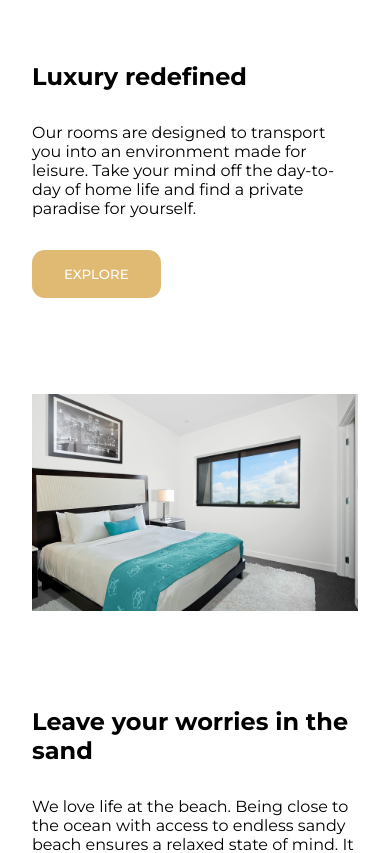
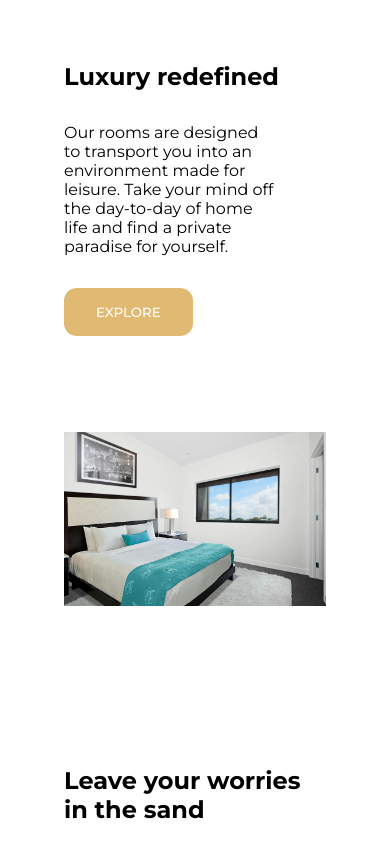
Before and after one commit to BanSimplified567/BanHotel, a React (Vite) app: page / in a window 390 px wide. Shown: the part 1080-1933 px from the top of the page. Built offline with nearby package versions, Linux system fonts and the light colour scheme.

Commit message:
BanHotel

```diff
--- a/src/Pages/Home.jsx
+++ b/src/Pages/Home.jsx
@@ -11,10 +11,12 @@ function Home() {
          <div className="home-Container">
             <div className="home-sectionOne">
                <section className="homesection-One">
-                  <h3>WELCOME TO</h3>
-                  <h1>LUXURY</h1>
-                  <h2>HOTELS</h2>
-                  <p>Book your stay and enjoy Luxury redefined at the most affordable rates.</p>
+                  <h3 className="home-h3">WELCOME TO</h3>
+                  <h1 className="home-h1">LUXURY</h1>
+                  <h2 className="home-h2">HOTELS</h2>
+                  <p className="home-p">
+                     Book your stay and enjoy Luxury redefined at the most affordable rates.
+                  </p>
                </section>
                <section className="homesection-Two">
                   <Button classEx="home-button">
@@ -27,11 +29,11 @@ function Home() {
                </section>
             </div>
             <div className="home-sectionTwo" id="home-section-two">
-               <p>All our room types are including complementary breakfast</p>
-               <section className="homesectionTwo-One">
+               <p className="home-p">All our room types are including complementary breakfast</p>
+               <article className="homesectionTwo-One">
                   <div className="homesectionTwo-Paragraph">
-                     <h1>Luxury redefined</h1>
-                     <p>
+                     <h1 className="home-h1">Luxury redefined</h1>
+                     <p className="home-p">
                         Our rooms are designed to transport you into an environment made for
                         leisure. Take your mind off the day-to-day of home life and find a private
                         paradise for yourself.
@@ -39,11 +41,11 @@ function Home() {
                      <Button classEx="home-button">EXPLORE</Button>
                   </div>
                   <img src={DoubleRooms} alt="DoubleRooms" />
-               </section>
+               </article>
                <article className="homesectionTwo-One">
                   <div className="homesectionTwo-Paragraph">
-                     <h1>Leave your worries in the sand</h1>
-                     <p>
+                     <h1 className="home-h1">Leave your worries in the sand</h1>
+                     <p className="home-p">
                         We love life at the beach. Being close to the ocean with access to endless
                         sandy beach ensures a relaxed state of mind. It seems like time stands still
                         watching the ocean.
--- a/src/styles/home.css
+++ b/src/styles/home.css
@@ -57,24 +57,24 @@
     padding: 2rem 1rem;
   }
 
-  .homesection-One h1 {
+  .homesection-One .home-h1 {
     font-size: var(--font-lg);
   }
 
-  .homesection-One h3,
-  .homesection-One h2 {
+  .homesection-One .home-h3,
+  .homesection-One .home-h2 {
     font-size: var(--font-sm);
   }
 }
 
 /* Heading Styles */
-.homesection-One h3,
-.homesection-One h2 {
+.homesection-One .home-h3,
+.homesection-One .home-h2 {
   font-size: var(--font-md);
   font-family: var(--font-Title);
 }
 
-.homesection-One h1 {
+.homesection-One .home-h1 {
   font-size: var(--font-xl);
   font-family: var(--font-Title);
 }
@@ -91,11 +91,10 @@
 
 .home-sectionTwo {
   display: flex;
-  flex: 1 2 auto;
   flex-direction: column;
   align-items: center;
   justify-content: center;
-  margin-top: 5rem;
+  margin-top: calc(var(--font-md) * 2);
   gap: 2rem;
 }
 
@@ -125,6 +124,7 @@
   display: flex;
   align-items: center;
   justify-content: space-between;
+  padding: 2rem;
 }
 
 @media screen and (max-width: 1024px) {
@@ -136,13 +136,13 @@
 }
 
 @media screen and (max-width: 768px) {
-  .home-sectionTwo>p {
+  .home-sectionTwo>.home-p {
     text-align: center;
   }
 }
 
 .homesectionTwo-One img {
-  width: 30rem;
+  width: 45rem;
   max-width: 100%;
   height: auto;
   object-fit: cover;
@@ -162,5 +162,9 @@
   gap: 2rem;
   justify-content: center;
   align-items: flex-start;
-  text-align: left;
 }
+
+.homesectionTwo-Paragraph p {
+  word-break: keep-all;
+  width: 80%;
+}
```
